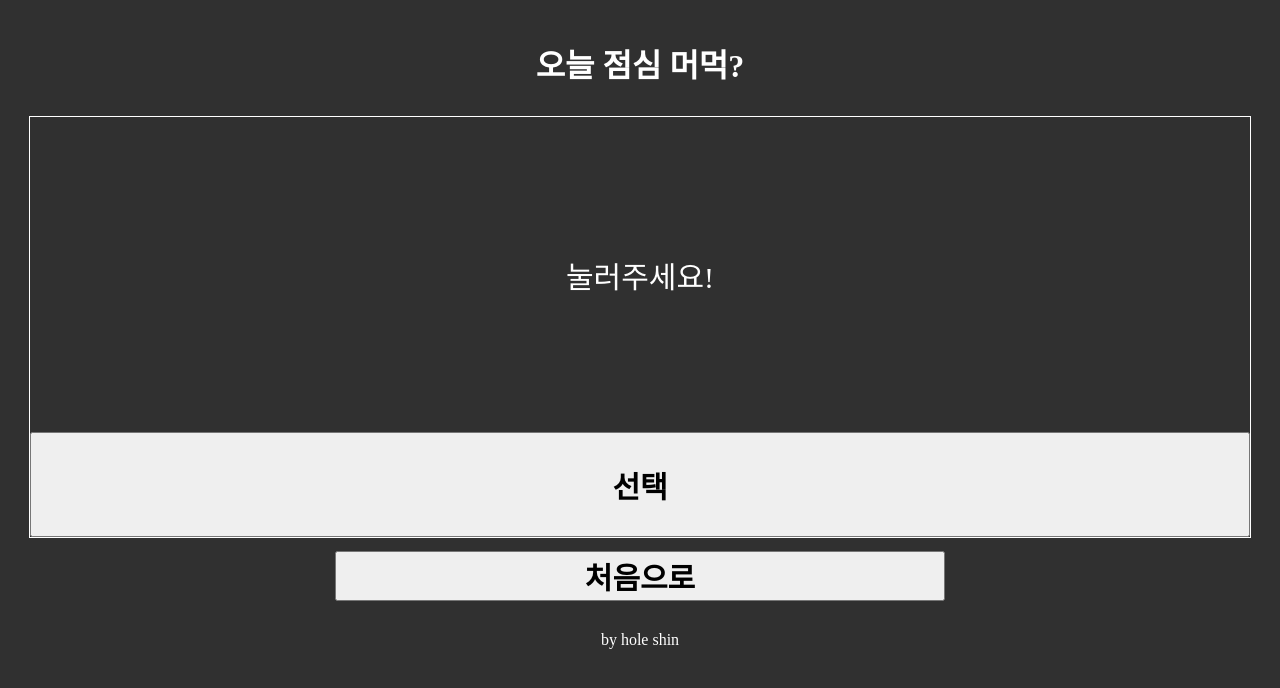
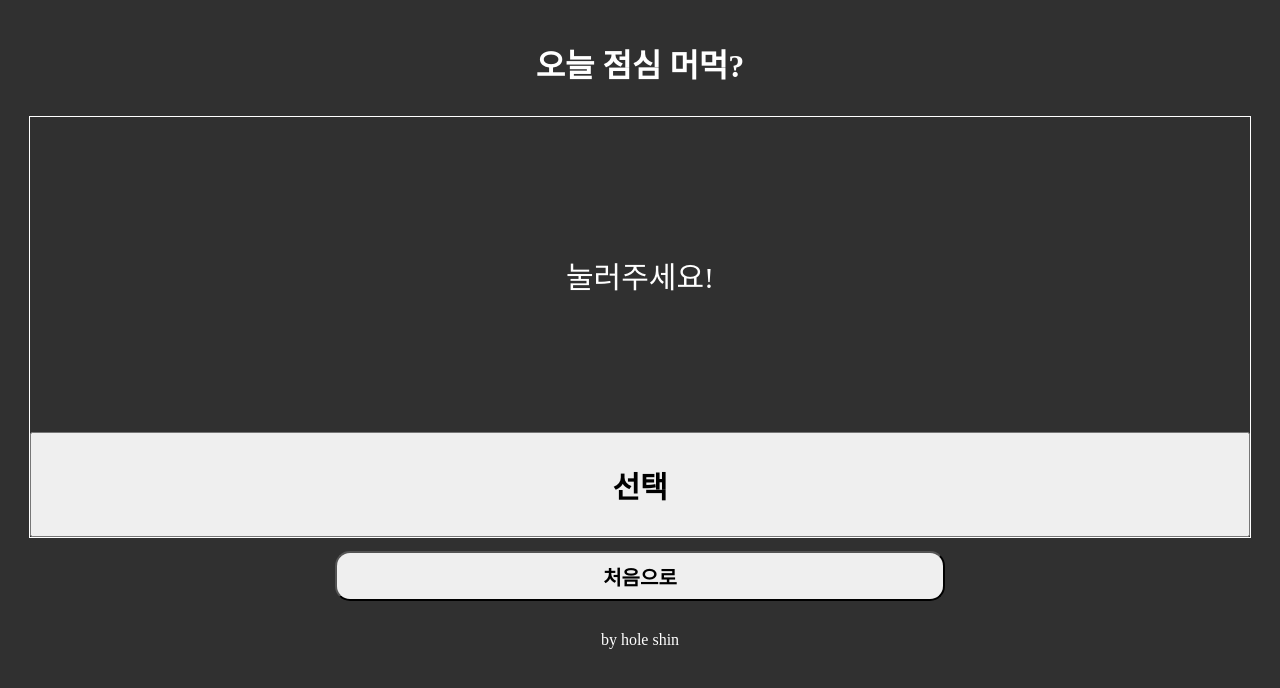
Before and after one commit to holeshin/Next.jsPractice, a Next.js app: page /form in a window 1280 px wide. Shown: the top 688 px of the page. Built offline with nearby package versions, Linux system fonts and the light colour scheme.

Commit message:
Update:css 및 타이틀 변경

```diff
--- a/app/component/Conmon.scss
+++ b/app/component/Conmon.scss
@@ -52,10 +52,11 @@
         width:50%;
         height: 50px;
         margin-top:13px;
+        border-radius: 15px;
         a{
             text-decoration: none;
             color: black;
-            font-size: 30px;
+            font-size: 20px;
             font-weight: bold;
         }
 
--- a/app/layout.js
+++ b/app/layout.js
@@ -1,7 +1,7 @@
 import "./globals.scss";
 
 export const metadata = {
-  title: "Next.js 연습",
+  title: "오늘 점심 머먹지?",
   description: "Generated by create next app",
 };
 
```
Also changed, not shown: app/korean/page.js (line endings or trailing spaces).
